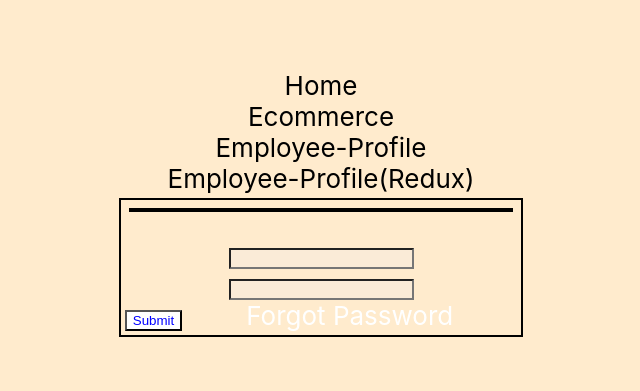
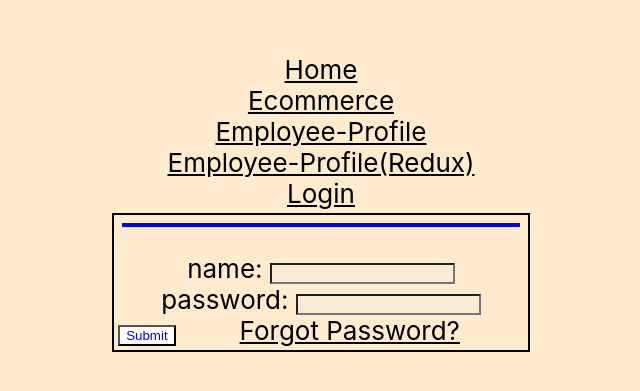
Before and after one commit to apoo-pandey/React-training, a React (Create React App) app: page /login in a window 1280 px wide. Shown: the part 195-586 px from the top of the page, without its empty margins (319-959 px from the left). Built offline with nearby package versions, Linux system fonts and the light colour scheme.

Commit message:
updating css

```diff
--- a/src/App.css
+++ b/src/App.css
@@ -48,11 +48,13 @@
 
 .Login{
   border: 2px solid black;
+  color:black;
   padding: 4px;
   margin: 4px;
 }
 .Login-header{
-  border: 2px solid black;
+  border: 2px solid blue;
+  color:black;
   margin: 4px;
 }
 .nav{
@@ -123,3 +125,6 @@ a {
     border: 2px solid black;
     background-color:antiquewhite;
 }
+.Login input{
+  color:black;
+}
--- a/src/App.js
+++ b/src/App.js
@@ -54,23 +54,26 @@ function App() {
         {/*<Todo />*/}
         <BrowserRouter>
           <Link className="link-home" to="/">
-            Home
+            <u>Home</u>
           </Link>
           <Link className="link-home" to="/ecommerce">
-            Ecommerce
+            <u>Ecommerce</u>
           </Link>
           <Link className="link-home" to="/Assignment-3/EmployeeApp">
-            Employee-Profile
+            <u>Employee-Profile</u>
           </Link>
           <Link className="link-home" to="./Redux/ReduxEmployee">
-            Employee-Profile(Redux)
+            <u>Employee-Profile(Redux)</u>
+          </Link>
+          <Link className="link-home" to="/Login">
+            <u>Login</u>
           </Link>
           {/*<Link className="link-home" to="/lazyndsuspense/LazyHome">
             Lazy-Home
       </Link>*/}
           {/*<Link to="/todo">Todo</Link><br/>
-        <Link to="/student">Student</Link>
-      <Link to="/Login">Login</Link>*/}
+        <Link to="/student">Student</Link>*/}
+
           <Routes>
             <Route path="/" element={<Home />} />
             {/*<Route path="/todo" element={<Todo />} />*/}
--- a/src/Login.js
+++ b/src/Login.js
@@ -5,14 +5,18 @@ function Login({ title, hobby }) {
     <div className="Login">
       <h4 className="Login-header">{title}</h4>
       <p className="txt">{hobby}</p>
+      <label name="username">name: </label>
       <input type="text" name="username" />
       <br />
+      <label name="username">password: </label>
       <input type="password" name="password" />
       <br />
       <button onClick={call} type="submit">
         Submit
       </button>
-      <Link to="/Login/Forgetpass.js">Forgot Password</Link>
+      <Link className="link-home" to="/Login/Forgetpass">
+        <u>Forgot Password?</u>
+      </Link>
       <br />
       <Outlet />
     </div>
```
